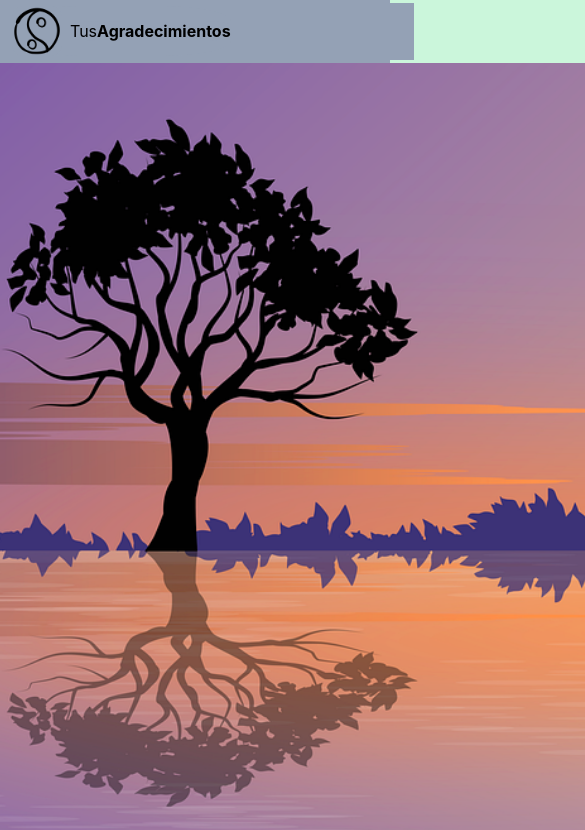
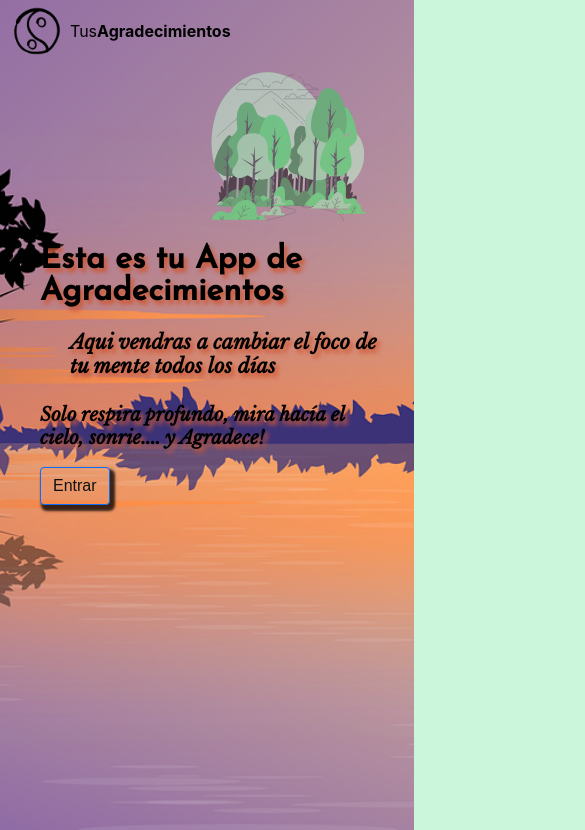
Before and after one commit to feltom1000/Gratitude-Front-React, a React (Create React App) app: page / in a window 390 px wide. Shown: the top 830 px of the page, 585 px wide, since content can reach past the window. Built offline with nearby package versions, Linux system fonts and the light colour scheme.

Commit message:
Añadidas las Route para la SinglePageApp, creada una page index con media querys

```diff
--- a/src/App.js
+++ b/src/App.js
@@ -5,6 +5,7 @@ import Layout from "./components/Layout";
 import AgradecimientosList from "./pages/AgradecimientosList";
 import AgradecimientoDetalle from "./pages/agradecimientoDetalle";
 import AgradecimientosNew from "./pages/AgradecimientosNew";
+import AgradecimientosIndex from "./pages/AgradecimientosIndex";
 import "./App.css";
 
 function App() {
@@ -86,13 +87,13 @@ function App() {
                 ],
               },
             ]}
-            />
+            />*/}
         <Switch>
+          <Route exact path="/" component={AgradecimientosIndex} />
           <Route exact path="/list" component={AgradecimientosList} />
           <Route exact path="/details" component={AgradecimientoDetalle} />
-          <Route exact path="/form" component={AgradecimientosForm} />
-        </Switch> */}
-        <AgradecimientosNew />
+          <Route exact path="/form" component={AgradecimientosNew} />
+        </Switch>
       </Layout>
     </BrowserRouter>
   );
--- a/src/components/Agradecimiento.js
+++ b/src/components/Agradecimiento.js
@@ -8,15 +8,17 @@ function Agradecimiento(props) {
   return (
     <div className="Marco">
       <div className="Agradecimientos">
-        <h2>
-          Agradecimientos del <em>{props.fecha}</em>
-        </h2>
+        <div className="title">
+          <h2>
+            Agradecimientos del <em>{props.fecha}</em>
+          </h2>
+        </div>
         <ul>
           {Object.entries(listaAgradecimientos).map((agradecimiento) => {
             return (
               <li>
                 <em>{agradecimiento}</em>
-                <br/>
+                <br />
               </li>
             );
           })}
--- a/src/components/AgradecimientosForm.js
+++ b/src/components/AgradecimientosForm.js
@@ -3,8 +3,12 @@ import React from "react";
 import "./styles/AgradecimientosForm.css";
 
 function AgradecimientosForm(props) {
+  const handleClick = (e) => {
+    return console.log("The button was Clicked");
+  };
+
   return (
-    <form>
+    <form onSubmit={props.envio}>
       <div className="form-group">
         <label>Fecha</label>
         <br />
@@ -56,10 +60,11 @@ function AgradecimientosForm(props) {
           value={props.formAgradecimientoValue.agradecimientos5}
         />
       </div>
-
-      {/* <button onClick={this.handleClick} className="btn btn-primary">
-        Guardar
-      </button> */}
+      <div className="button-container">
+        <button onClick={handleClick} className="btn btn-primary">
+          Guardar
+        </button>
+      </div>
     </form>
   );
 }
--- a/src/components/styles/AgradecimientosForm.css
+++ b/src/components/styles/AgradecimientosForm.css
@@ -37,19 +37,28 @@ label {
   transition: border-color 0.15s ease-in-out, box-shadow 0.15s ease-in-out;
 }
 
+.button-container {
+  display: flex;
+  flex-direction: row;
+  justify-content: flex-end;
+  align-items: center;
+  border-radius: 8%;
+  background-color: initial;
+  margin: 10px;
+  margin-right: 40px;
+}
+
 .btn {
-  display: inline-block;
+  display: flex;
+  flex-direction: row;
+  justify-content: center;
+  align-items: center;
   font-weight: 400;
   line-height: 1.5;
-  color: #212529;
   text-align: center;
   text-decoration: none;
   vertical-align: middle;
   cursor: pointer;
-  -webkit-user-select: none;
-  -moz-user-select: none;
-  user-select: none;
-  background-color: transparent;
   border: 1px solid transparent;
   padding: 0.375rem 0.75rem;
   font-size: 1rem;
--- a/src/components/styles/Navbar.css
+++ b/src/components/styles/Navbar.css
@@ -21,13 +21,13 @@ img {
 .Navbar {
   width: 100%;
   padding: 0.2rem 0;
-  background-color: rgb(148 161 181);
+  background-color: initial;
   z-index: 100000;
 }
 
 .Navbar__brand {
   border-radius: 30%;
-  background-color: rgb(148 161 181);
+  background-color: initial;
   color: #000000;
   text-decoration: none;
   display: flex;
@@ -35,17 +35,17 @@ img {
 }
 
 .Navbar__brand-logo {
-  background-color: rgb(148 161 181);
+  background-color: initial;
   margin-right: 0.5rem;
   border-radius: 20%;
 }
 
 span {
-  background-color: rgb(148 161 181);
+  background-color: initial;
   border-radius: 20%;
 }
 
 strong {
-  background-color: rgb(148 161 181);
+  background-color: initial;
   border-radius: 20%;
 }
--- a/src/components/styles/agradecimiento.css
+++ b/src/components/styles/agradecimiento.css
@@ -25,6 +25,14 @@
   height: 50vh;
 }
 
+.title {
+  display: flex;
+  flex-direction: column;
+  align-items: flex-start;
+  justify-content: center;
+  background-color: initial;
+}
+
 ul {
   display: grid;
   grid-template-columns: 1fr;
--- /dev/null
+++ b/src/pages/AgradecimientosIndex.js
@@ -0,0 +1,26 @@
+import React from "react";
+
+import forest from "../images/forest.svg";
+import "./styles/AgradecimientosIndex.css";
+
+function AgradecimientosIndex() {
+  return (
+    <div className="container-total">
+      <div className="marco-text">
+        <div className="text">
+          <h1>Esta es tu App de Agradecimientos</h1>
+          <h2>Aqui vendras a cambiar el foco de tu mente todos los días</h2>
+          <h3>
+            Solo respira profundo, mira hacía el cielo, sonrie.... y Agradece!
+          </h3>
+        </div>
+        <div className="btn-container">
+            <button className="btn-blue">Entrar</button>
+        </div>
+      </div>
+      <img src={forest} alt="Forest" className="forest"></img>
+    </div>
+  );
+}
+
+export default AgradecimientosIndex;
--- a/src/pages/AgradecimientosNew.js
+++ b/src/pages/AgradecimientosNew.js
@@ -6,6 +6,11 @@ import Agradecimiento from "../components/Agradecimiento";
 import AgradecimientosForm from "../components/AgradecimientosForm";
 
 function AgradecimientosNew() {
+  const handleSubmit = e => {
+    e.preventDefault();
+    console.log('Se esta manejando el submit')
+  }
+
   const handleDateChange = (e) => {
     setFormDate({
       ...formDate,
@@ -32,11 +37,15 @@ function AgradecimientosNew() {
     <React.Fragment>
       <div className="hero"></div>
       <div className="agradecimiento-container">
-        <Agradecimiento fecha={formDate.date} lista={agradecimientosLista.agradecimientos} />
+        <Agradecimiento
+          fecha={formDate.date}
+          lista={agradecimientosLista.agradecimientos}
+        />
       </div>
       <div className="form-container">
         <h2>Nuevo día... Nuevas cosas que Agradecer</h2>
         <AgradecimientosForm
+          envio={handleSubmit}
           formDataValue={formDate}
           formDateInput={handleDateChange}
           formAgradecimientoValue={agradecimientosLista}
--- /dev/null
+++ b/src/pages/styles/AgradecimientosIndex.css
@@ -0,0 +1,124 @@
+@import url("https://fonts.googleapis.com/css2?family=Libre+Baskerville:ital@1&display=swap");
+@import url("https://fonts.googleapis.com/css2?family=Josefin+Sans:wght@500&display=swap");
+
+* {
+  max-width: 100%;
+  height: auto;
+  background-image: url(../../images/fondo.png);
+  background-position: center center;
+  background-repeat: no-repeat;
+  background-size: cover;
+  background-attachment: fixed;
+}
+
+.forest {
+  width: 680px;
+  height: auto;
+  margin-top: -550px;
+  float: right;
+  opacity: 0.9;
+}
+
+.marco-text {
+  display: flex;
+  flex-direction: column;
+  justify-content: flex-start;
+  align-items: flex-start;
+  margin-top: 260px;
+  margin-left: 90px;
+  color: rgb(0, 0, 0);
+  z-index: 1000;
+  text-shadow: 3px 4px 4px #ce5937;
+}
+
+.text h1 {
+  font-family: "Josefin Sans", sans-serif;
+}
+
+.text h3 {
+  font-family: "Libre Baskerville", serif;
+}
+
+.btn-blue {
+  display: flex;
+  flex-direction: row;
+  justify-content: center;
+  align-items: center;
+  font-weight: 400;
+  line-height: 1.5;
+  text-align: center;
+  text-decoration: none;
+  vertical-align: middle;
+  cursor: pointer;
+  border: 1px solid transparent;
+  padding: 0.375rem 0.75rem;
+  font-size: 1rem;
+  border-radius: 0.25rem;
+  transition: color 0.15s ease-in-out, background-color 0.15s ease-in-out,
+    border-color 0.15s ease-in-out, box-shadow 0.15s ease-in-out;
+  color: rgb(17, 17, 17);
+  background-color: #0d6efd;
+  border-color: #0d6efd;
+  z-index: 10000000000000;
+  box-shadow: 3px 4px 2.5px 2px rgba(0, 0, 0, 0.76);
+}
+.btn-blue:hover {
+  color: #fff;
+  background-color: #0b5ed7;
+  border-color: #0a58ca;
+}
+
+@media (max-width: 1300px) {
+  .forest {
+    width: 560px;
+    height: auto;
+    margin-top: -500px;
+    margin-right: 15px;
+    float: right;
+    opacity: 0.8;
+  }
+}
+
+@media (max-width: 1200px) and (min-width: 640px) {
+  .forest {
+    width: 350px;
+    height: auto;
+    margin-top: -540px;
+    margin-right: 50px;
+    float: right;
+    opacity: 0.8;
+  }
+}
+
+@media (max-width: 640px) and (min-width: 550px) {
+  .forest {
+    width: 300px;
+    height: auto;
+    margin-top: -570px;
+    margin-right: 50px;
+    float: right;
+    opacity: 0.8;
+  }
+}
+
+@media (max-width: 550px) {
+  .forest {
+    width: 175px;
+    height: auto;
+    margin-top: -450px;
+    float: right;
+    opacity: 0.5;
+  }
+
+  .marco-text {
+    display: flex;
+    flex-direction: column;
+    justify-content: flex-start;
+    align-items: flex-start;
+    margin-top: 160px;
+    margin-left: 40px;
+    color: rgb(0, 0, 0);
+    z-index: 1000;
+    text-shadow: 3px 4px 4px #ce5937;
+  }
+}
--- a/src/pages/styles/AgradecimientosNew.css
+++ b/src/pages/styles/AgradecimientosNew.css
@@ -15,8 +15,9 @@
 }
 
 .agradecimiento-container {
-  float: left;
-  z-index: 5;
+  display: flex;
+  flex-direction: row;
+  justify-content: flex-start;
   margin-top: -45%;
   margin-left: 30px;
   background-color: initial;
@@ -24,7 +25,7 @@
 
 .form-container {
   float: right;
-  margin-top: -45%;
+  margin-top: -28%;
   margin-right: 65px;
   border-radius: 5%;
 }
```
Also changed, not shown: src/images/forest.svg (added).
